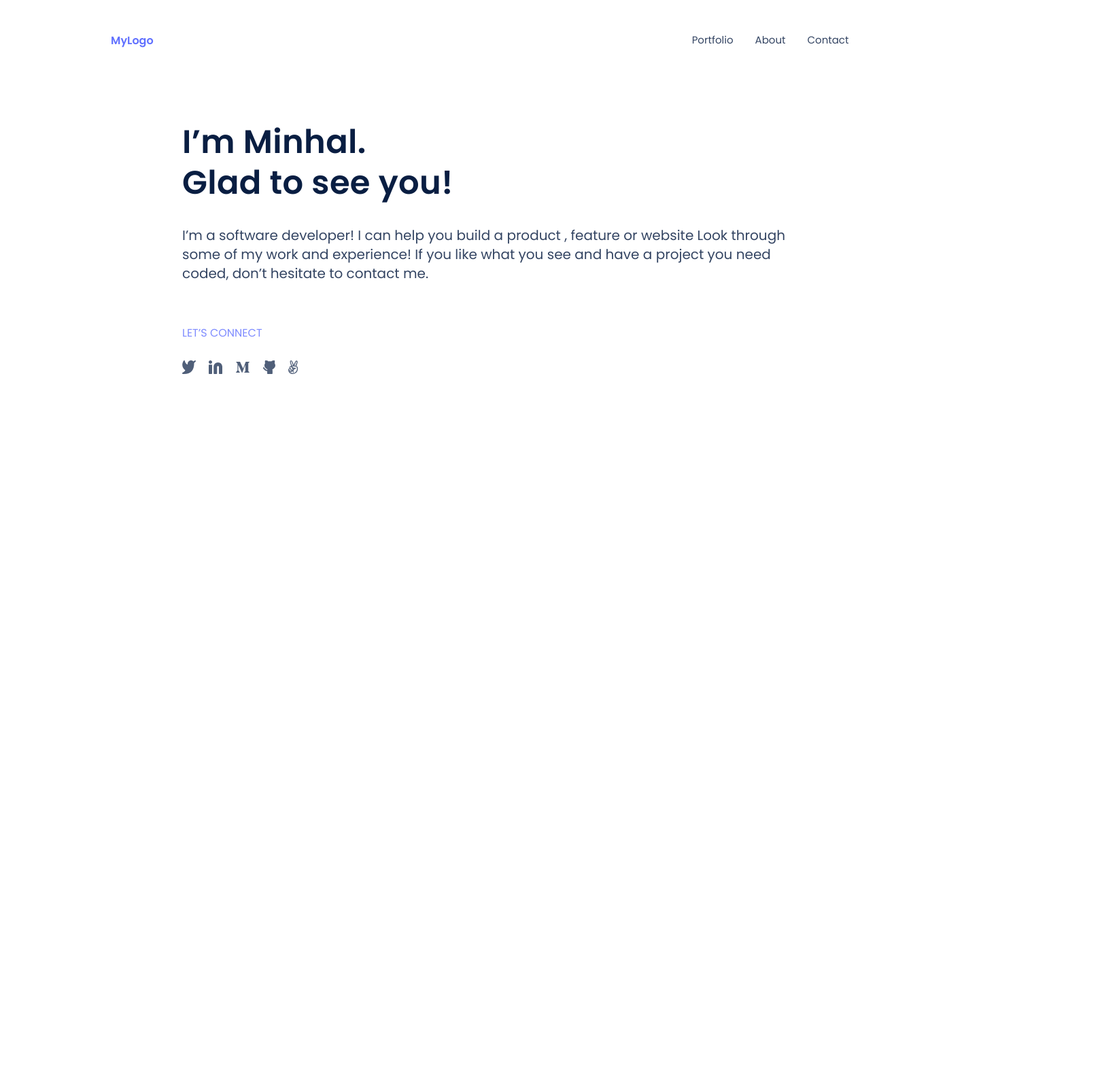
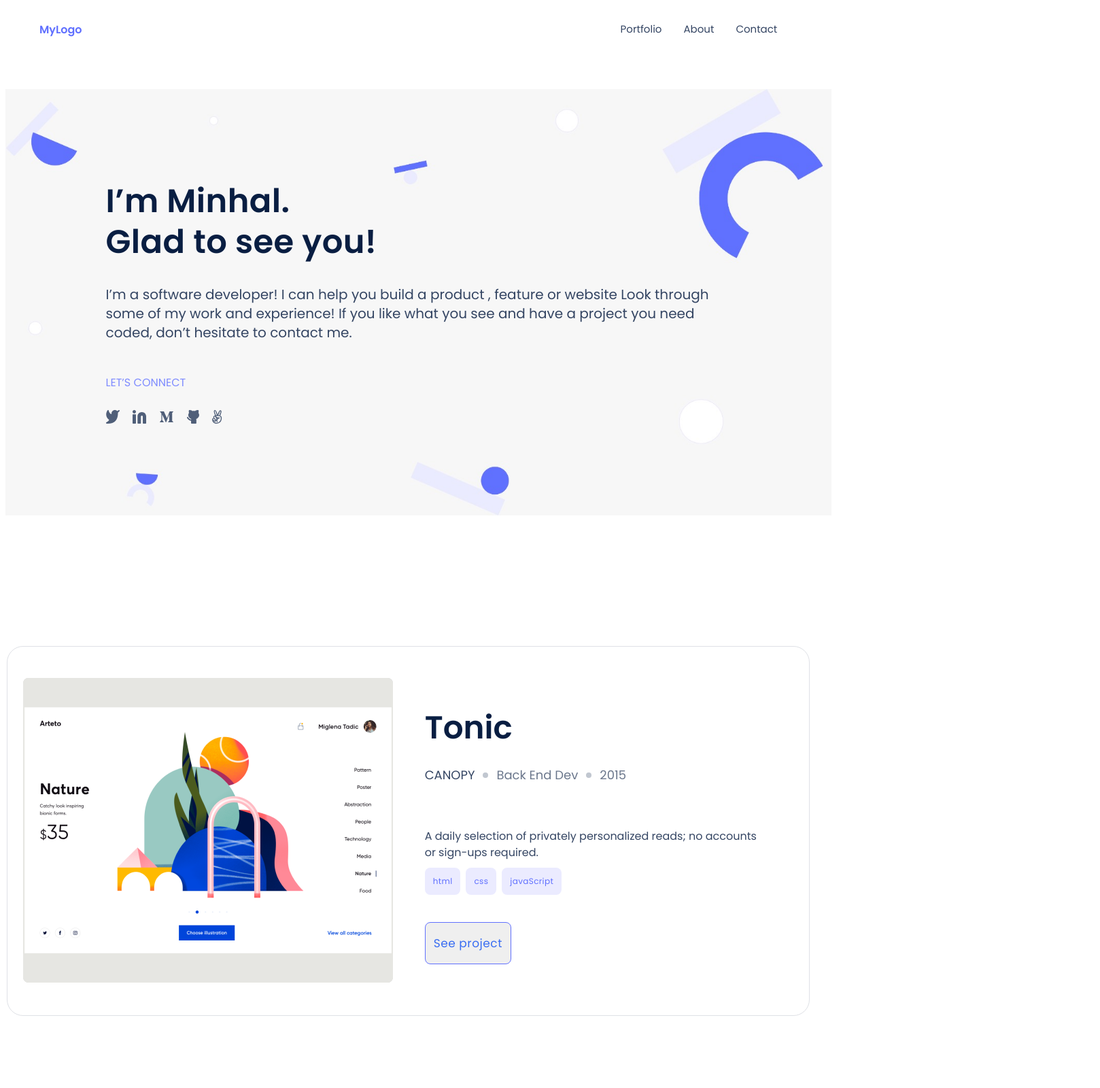
Before and after one commit to Minhal-Ahmed/Portfolio, a plain HTML site: page index.html in a window 1280 px wide. Shown: the top 1600 px of the page at 68% size, 1618 px wide, since content can reach past the window. Drawn offline with Linux system fonts and the light colour scheme.

Commit message:
Header Background Modified

```diff
--- a/index.html
+++ b/index.html
@@ -311,7 +311,8 @@
                 <p class="b">Get my resume</p>
             </button>
         </div>
-<div class="frame12">
+<div class="rightblock">
+
     <div class="frame7">
         <h1 class="l">Languages</h1>
         <button class="B3">
@@ -338,15 +339,16 @@
         <div class="n1"><h2>CSS</h2></div>
     </div>
 </div>
+
 <div class="frame8">
     <h1 class="l">Frameworks</h1>
     <button class="B3">
         <div class="arr1">
             <svg xmlns="http://www.w3.org/2000/svg" width="24" height="24" viewBox="0 0 24 24" fill="none">
                 <path fill-rule="evenodd" clip-rule="evenodd" d="M9.29289 5.29289C9.68342 4.90237 10.3166 4.90237 10.7071 5.29289L16.7071 11.2929C17.0976 11.6834 17.0976 12.3166 16.7071 12.7071L10.7071 18.7071C10.3166 19.0976 9.68342 19.0976 9.29289 18.7071C8.90237 18.3166 8.90237 17.6834 9.29289 17.2929L14.5858 12L9.29289 6.70711C8.90237 6.31658 8.90237 5.68342 9.29289 5.29289Z" fill="#505F79"/>
-            </svg>
+              </svg>
         </div>
-    </button>
+</button>
 </div>
 
 <div class="frame8">
@@ -355,12 +357,12 @@
         <div class="arr1">
             <svg xmlns="http://www.w3.org/2000/svg" width="24" height="24" viewBox="0 0 24 24" fill="none">
                 <path fill-rule="evenodd" clip-rule="evenodd" d="M9.29289 5.29289C9.68342 4.90237 10.3166 4.90237 10.7071 5.29289L16.7071 11.2929C17.0976 11.6834 17.0976 12.3166 16.7071 12.7071L10.7071 18.7071C10.3166 19.0976 9.68342 19.0976 9.29289 18.7071C8.90237 18.3166 8.90237 17.6834 9.29289 17.2929L14.5858 12L9.29289 6.70711C8.90237 6.31658 8.90237 5.68342 9.29289 5.29289Z" fill="#505F79"/>
-            </svg>
+              </svg>
         </div>
-    </button>
+</button>
 </div>
 
-</div>
+</section>
     </section>
 </section>
 </body>
--- a/style.css
+++ b/style.css
@@ -3,8 +3,7 @@
     justify-content: center;
     align-items: flex-start;
     gap: 768px;
-    padding: 16px 143px;
-
+    padding-left: 3%;
 }
 
 .LogoPlaceholder{
@@ -24,6 +23,7 @@ line-height: 20px; /* 111.111% */
 }
 
 .ItemNavigation{
+
 display: flex;
 align-items: center;
 gap: 8px;
@@ -78,35 +78,42 @@ gap: 10px;
     color: var(--neutrals-n-600, #344563);
     text-align: center;
 
-    /* Body / 3 - Bolder */
     font-family: Poppins;
     font-size: 15px;
     font-style: normal;
     font-weight: 500;
-    line-height: 20px; /* 133.333% */
+    line-height: 133.333% ;
 }
 
-.header{
 
-    display: inline-flex;
-    height: 846px;
-    padding: 289px 260px;
-    justify-content: center;
-    align-items: center;
-    flex-shrink: 0;
-}
+    .header {
+        background-image: url(header\ bg.jpg);
+        background-position: center;
+        background-repeat: no-repeat;
+        background-size:100%; /* or set it to a specific percentage like background-size: 50%; */
+        display: flex;
+        justify-content: center;
+        width: 55%;
+        align-items: center;
+        height: 150px;
+        padding: 289px 260px;
+        flex-shrink: 0;
+    }
+
 
 .Text{
+    /*padding-bottom: 80%;*/
+
     display: flex;
     flex-direction: column;
     align-items: flex-start;
     gap: 12px;
     position: relative;
-    padding-bottom: 100%;
 }
 
 .PrimaryText{
-
+    padding-top: -100px;
+    position: relative;
     color: var(--theme-1-neutrals-1, #091E42);
     font-family: Poppins;
     font-size: 48px;
@@ -124,7 +131,6 @@ gap: 10px;
 
 .PrimaryText2{
     width: 920px;
-    height: 98px;
     color: var(--theme-1-neutrals-3, #344563);
 
     /* Body / 1 */
@@ -154,6 +160,9 @@ flex-shrink: 0;
 
 
 .list{
+    /*    padding-top: -80%;*/
+
+    position: relative;
     display: inline-flex;
     padding: 142px;
     flex-direction: column;
@@ -162,9 +171,9 @@ flex-shrink: 0;
 }
 
 .container1{
+    padding-right: 22%;
     display: inline-flex;
     width: 1156px;
-    height: 496px;
     justify-content: center;
     align-items: center;
     flex-shrink: 0;
@@ -330,7 +339,6 @@ padding-bottom: 1px;
 }
 
 .container2{
-    padding-left: 11%;
     display: flex;
     width: 1156px;
     height: 496px;
@@ -392,7 +400,7 @@ background: url(<path-to-image>), lightgray 50% / cover no-repeat;
 }
 
 .container3{
-padding-left: 11%;
+padding-left: 1%;
     display: flex;
     width: 1156px;
     height: 496px;
@@ -475,7 +483,7 @@ letter-spacing: 0.51px;
 
 .container4{
     display: inline-flex;
-    padding-left: 11%;
+    padding-left: 1%;
     display: flex;
     width: 1156px;
     height: 496px;
@@ -508,6 +516,7 @@ letter-spacing: 0.51px;
 }
 
 .AboutMyself{
+background-image: url(about\ myself\ -\ background-\ shape-\ desktop.png);
 display: inline-flex;
 width: 1440px;
 height: 924px;
@@ -517,6 +526,10 @@ fill: var(--neutrals-n-0, #FFF);
 }
 
 .LeftBlock9{
+justify-content: left;
+justify-items: left;
+padding-right:20%;
+
 display: inline-flex;
 flex-direction: column;
 align-items: flex-start;
@@ -573,7 +586,7 @@ gap: 24px;
     letter-spacing: 0.51px;
 }
 
-.frame12{
+.rightblock{
     display: flex;
     flex-direction: column;
     align-items: flex-start;
@@ -600,7 +613,7 @@ gap: 24px;
 }
 
 .B3{
-    display: flex;
+display: flex;
 padding: 8px;
 align-items: flex-start;
 border-radius: 8px;
```
Also changed, not shown: about myself - background- shape- desktop.png (added).
